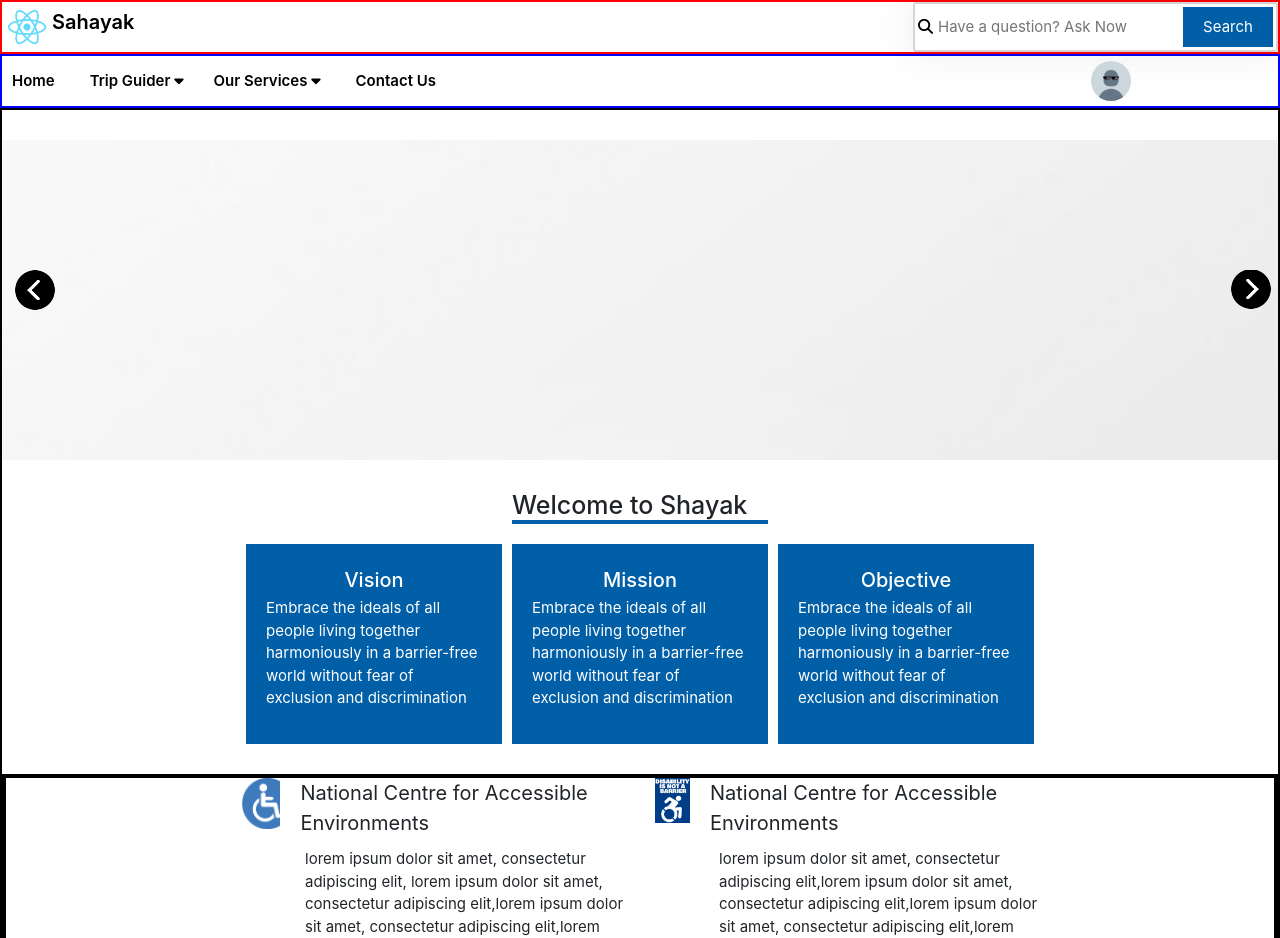
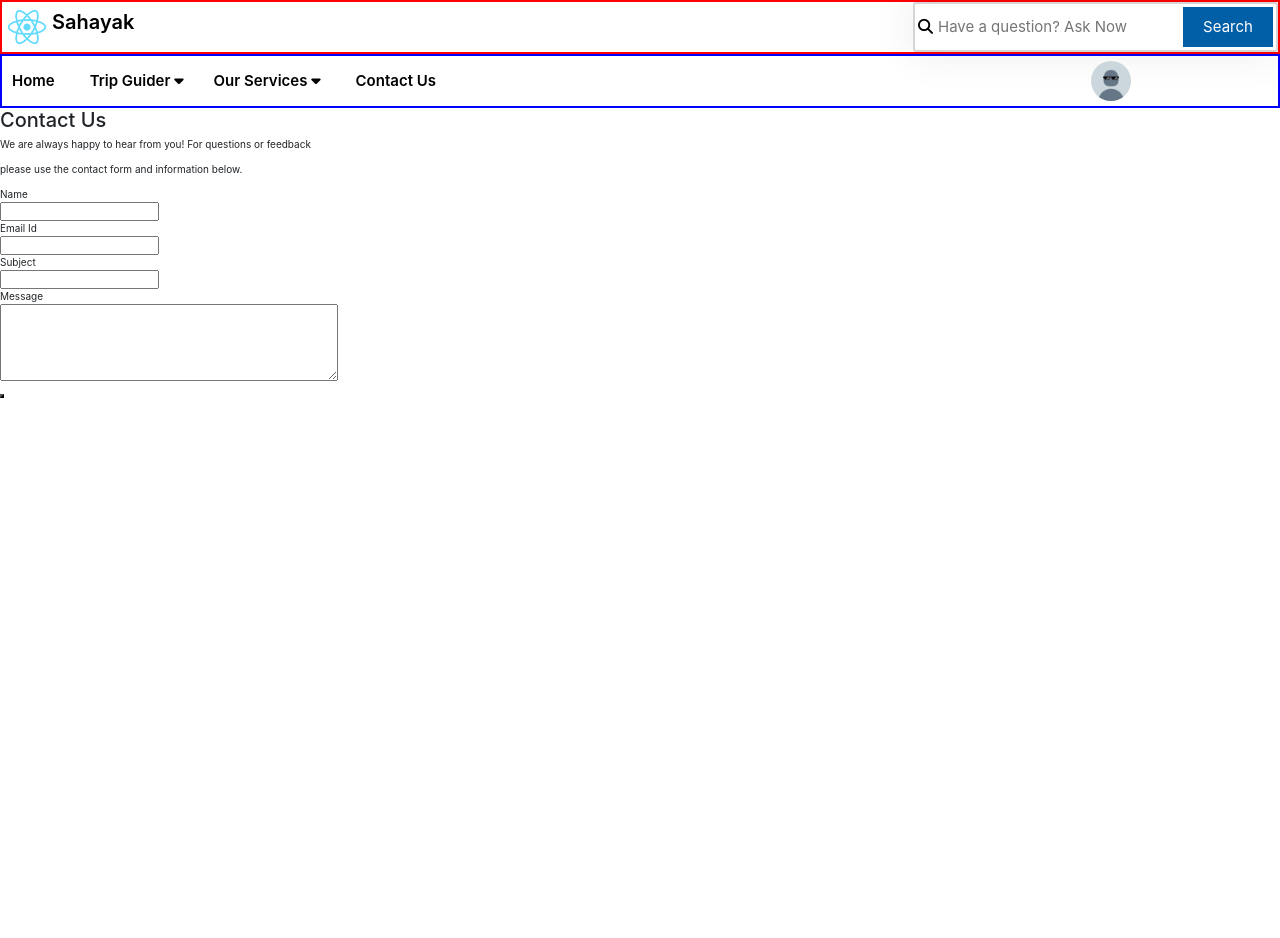
Before and after one commit to Gursimranjeet-Singh/Sahayak, a React (Create React App) app: page / in a window 1280 px wide. Shown: the top 938 px of the page. After the commit the page ends 800 px from the top, so only its background shows below. Built offline with nearby package versions, Linux system fonts and the light colour scheme.

Commit message:
organise files

```diff
--- a/public/index.html
+++ b/public/index.html
@@ -27,7 +27,7 @@
     <title>React App</title>
     <link href="https://cdn.jsdelivr.net/npm/bootstrap@5.3.2/dist/css/bootstrap.min.css" rel="stylesheet" integrity="sha384-T3c6CoIi6uLrA9TneNEoa7RxnatzjcDSCmG1MXxSR1GAsXEV/Dwwykc2MPK8M2HN" crossorigin="anonymous">
     <script src="https://kit.fontawesome.com/ba72c10a56.js" crossorigin="anonymous"></script>
-  </head>
+    <script src="https://www.google.com/recaptcha/api.js"></script>
   <body>
     <noscript>You need to enable JavaScript to run this app.</noscript>
     <div id="root"></div>
--- a/src/App.js
+++ b/src/App.js
@@ -1,15 +1,17 @@
 
 import './App.css';
-import Home from './Home';
-import Navbar from './Navbar';
-import Footer from './Footer';
+import Home from './pages/home/Home';
+import Navbar from './pages/header/Navbar';
+import Footer from './pages/footer/Footer';
+import Contact from './pages/contact/Contact';
 
 function App() {
   return (
-    <>
+  <>
+
     <Navbar webpagename="Sahayak"/>
-    <Home/>
-    <Footer/>
+    <Contact/>
+    {/* <Footer/> */}
     </>
   );
 }
--- /dev/null
+++ b/src/pages/contact/Contact.js
@@ -0,0 +1,50 @@
+import React from "react";
+import "./contact.css";
+
+function handleFormSubmission(token) {
+  document.getElementById("demo-form").submit();
+}
+// for recaptcha but not working
+//   </head>
+// was for recaptcha  but not working future use
+
+export default function Contact() {
+  return (
+    <>
+      <div id="contactcontent">
+        <h2>Contact Us</h2>
+        <div id="contactform">
+          <p>We are always happy to hear from you! For questions or feedback</p>
+          <p> please use the contact form and information below.</p>
+          <div id="contactinfo">
+            <div id="contactinfoleft">
+              <div id="contactinfolef1"></div>
+              <div id="contactinfolef2"></div>
+              <div id="contactinfolef3"></div>
+              <div id="contactinfolef4"></div>
+            </div>
+            <div id="contactinforight">
+              <form>
+                <label htmlFor="name">Name</label><br />
+                <input type="text" id="name" name="name" /><br />
+                <label htmlFor="email">Email Id</label><br />
+                <input type="text" id="email" name="email" /><br />
+                <label htmlFor="subject">Subject</label><br />
+                <input type="text" id="subject" name="subject" /><br />
+                <label htmlFor="message">Message</label><br />
+                <textarea id="message" name="message" rows="5" cols="50"></textarea><br />
+                <button
+                  className="g-recaptcha"
+                  data-sitekey="6LdgrFApAAAAAJ6lA4TR54TtOJGk-1mVxjHhki9C"
+                  onClick={() => handleFormSubmission()}
+                >
+
+                </button>
+              </form>
+            </div>
+          </div>
+        </div>
+      </div>
+    </>
+  );
+}
--- a/src/Home.js
+++ b/src/pages/home/Home.js
@@ -1,5 +1,5 @@
 import React, { useState } from "react";
-import Navbar from "./Navbar";
+
 import "./home.css";
 
 const imgarr = [
--- a/src/home.css
+++ b/src/pages/home/home.css
@@ -34,7 +34,7 @@ html{
     left:96vw;
     top: 13rem;
     cursor: pointer;
-    background: url('../public/arrowright.png') no-repeat 0 0;
+    background: url('../../../public/arrowright.png') no-repeat 0 0;
     width: 40px;
     height: 40px;
    border: none;
@@ -51,7 +51,7 @@ html{
     left: 1vw;
     top:13rem;
     cursor: pointer;
-    background: url('../public/arrowleft.png') no-repeat 0 0;
+    background: url('../../../public/arrowleft.png') no-repeat 0 0;
     width: 40px;
     height: 40px;
    border: none;
@@ -124,7 +124,7 @@ html{
 }
 /* for icon left box */
 #iconandheadingl div{
-    background: url('../public/wwd1.png') no-repeat 0 0;
+    background: url('../../../public/wwd1.png') no-repeat 0 0;
     width: 4vw;
     height: 4vw;
     background-size: cover;
@@ -132,7 +132,7 @@ html{
 
 /* for icon right box */
 #iconandheading2 div{
-    background: url('../public/wwd2.png') no-repeat 0 0;
+    background: url('../../../public/wwd2.png') no-repeat 0 0;
     width: 3.5vw;
     height: 3.5vw;
     background-size: cover;
@@ -174,7 +174,7 @@ html{
 
 }
 #wherewework div{
-    background-image: url('../public/whereweworkimg.png');
+    background-image: url('../../../public/whereweworkimg.png');
     background-repeat: no-repeat;
     background-position: center top;
     width: 30vw;
```
Also changed, not shown: src/pages/Locatepages.js (added, +17 -0 lines), src/pages/contact/contact.css (added), src/pages/footer/Footer.js (renamed from src/Footer.js), src/pages/footer/footer.css (renamed from src/footer.css), src/pages/header/Navbar.css (renamed from src/Navbar.css), src/pages/header/Navbar.js (renamed from src/Navbar.js), 1 other file (tests, documents, lock files or other folders).
